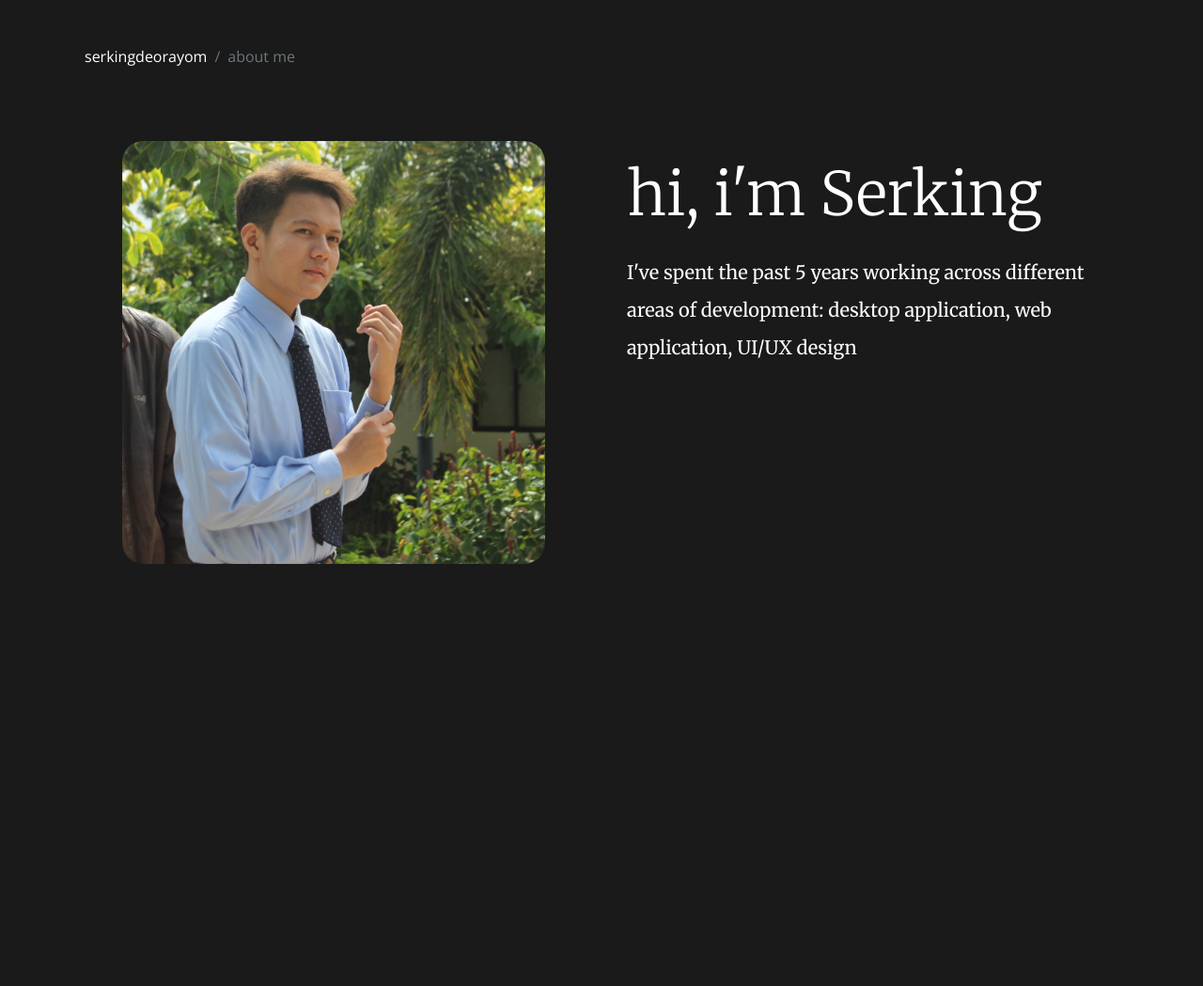
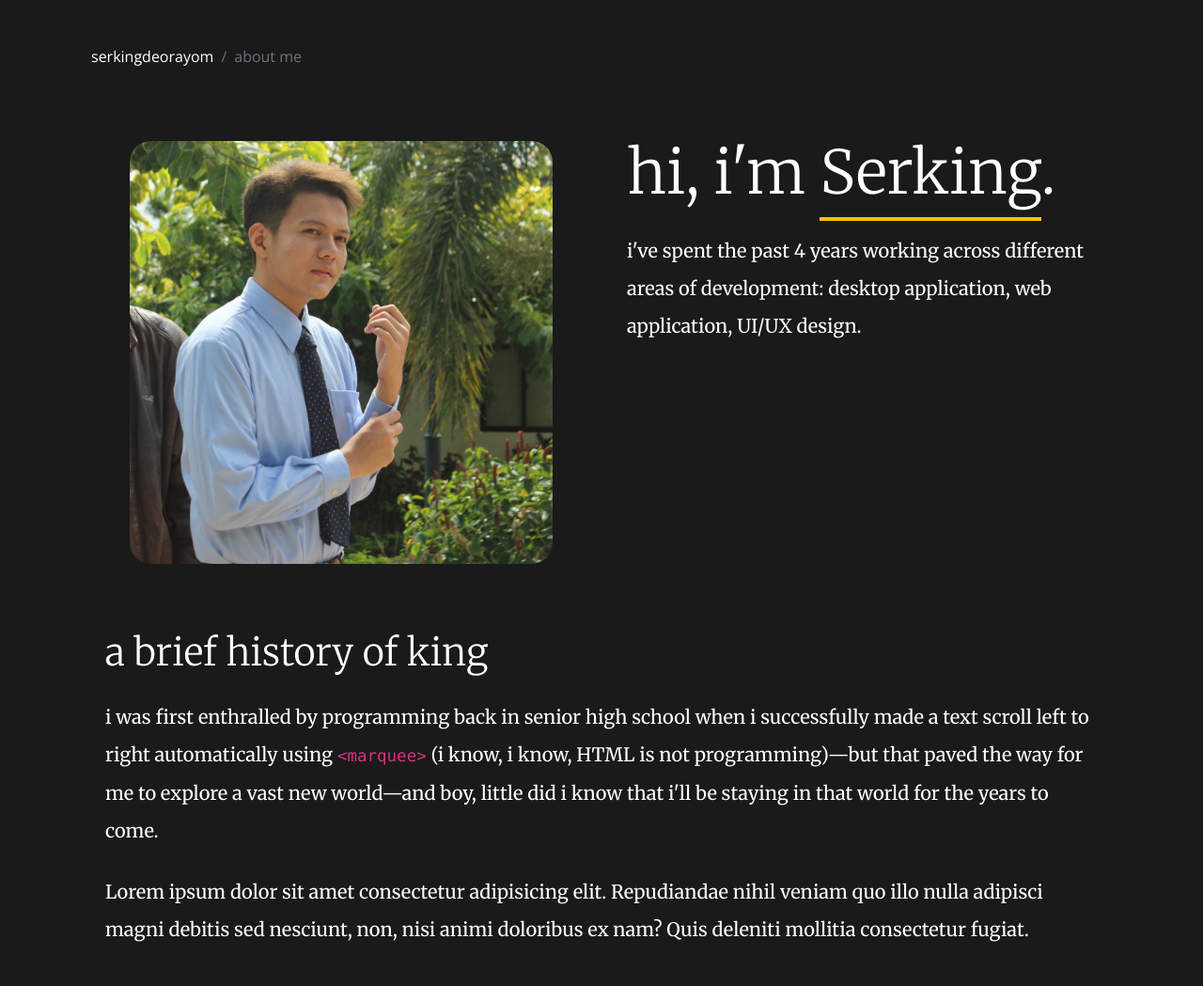
Before and after one commit to kingdeorayom/portfolio, a PHP site: page /about.php in a window 1280 px wide. Shown: the whole page at 94% size. Before the commit the page ends 600 px from the top, so only its background shows below. Run offline with PHP 8.4, Linux system fonts and the light colour scheme; some libraries are stand-ins or nearby versions.

Commit message:
added some about content

```diff
--- a/about.php
+++ b/about.php
@@ -25,18 +25,16 @@ $pagecssVersion = filemtime('./styles/custom/about.css');
 
     <main class="container">
 
-        <section class="page-control my-5 mx-2">
-
+        <section class="page-control">
             <nav aria-label="breadcrumb">
                 <ol class="breadcrumb">
-                    <li class="breadcrumb-item"><a href="./index.php" class="content-title pb-2">serkingdeorayom</a></li>
+                    <li class="breadcrumb-item"><a href="./index.php" class="breadcrumb-title pb-2">serkingdeorayom</a></li>
                     <li class="breadcrumb-item active" aria-current="page">about me</li>
                 </ol>
             </nav>
-
         </section>
 
-        <section class="serkingdeorayom my-5">
+        <section class="introduction">
             <div class="row">
                 <div class="col-sm-12 col-md-6">
                     <div class="about-image-holder">
@@ -44,9 +42,21 @@ $pagecssVersion = filemtime('./styles/custom/about.css');
                     </div>
                 </div>
                 <div class="col-sm-12 col-md-6">
-                    <div class="content-holder">
-                        <h1 class="about-header-text display-3">hi, i'm <a href="./index.php" class="content-title pb-2">Serking</a></h1>
-                        <h5 class="about-content-text">I've spent the past 5 years working across different areas of development: desktop application, web application, UI/UX design</h5>
+                    <div class="content-holder-text">
+                        <h1 class="about-header-text display-3">hi, i'm <a href="./index.php" class="about-name pb-2">Serking</a>.</h1>
+                        <h5 class="about-content-text">i've spent the past 4 years working across different areas of development: desktop application, web application, UI/UX design.</h5>
+                    </div>
+                </div>
+            </div>
+        </section>
+
+        <section class="history">
+            <div class="row">
+                <div class="col-sm-12">
+                    <div class="content-holder-text">
+                        <h1 class="about-header-text display-6">a brief history of king</h1>
+                        <h5 class="about-content-text">i was first enthralled by programming back in senior high school when i successfully made a text scroll left to right automatically using <code>&lt;marquee&gt;</code> (i know, i know, HTML is not programming)&#8212;but that paved the way for me to explore a vast new world&#8212;and boy, little did i know that i'll be staying in that world for the years to come.</h5>
+                        <h5 class="about-content-text">Lorem ipsum dolor sit amet consectetur adipisicing elit. Repudiandae nihil veniam quo illo nulla adipisci magni debitis sed nesciunt, non, nisi animi doloribus ex nam? Quis deleniti mollitia consectetur fugiat.</h5>
                     </div>
                 </div>
             </div>
--- a/styles/custom/about.css
+++ b/styles/custom/about.css
@@ -1,23 +1,23 @@
-/* -------------------------------------- Content -------------------------------------- */
+/* -------------------------------------- Page Control -------------------------------------- */
 
-.content {
+.breadcrumb {
     color: #ffffff;
     text-align: center;
     margin: 48px 0;
 }
 
-.content-title {
+.breadcrumb-title {
     cursor: pointer;
     position: relative;
     color: #ffffff;
     text-decoration: none;
   }
 
-.content-title:hover {
+.breadcrumb-title:hover {
     color: #ffffff;
 }
 
-.content-title::before {
+.breadcrumb-title::before {
     content: "";
     position: absolute;
     display: block;
@@ -31,28 +31,29 @@
     transition: transform 0.3s ease;
 }
 
-.content-title:hover::before {
+.breadcrumb-title:hover::before {
     transform: scaleX(1);
 }
-
-.content-subtitle {
-    color: #cac8c8;
-}
-
-/* -------------------------------------- About -------------------------------------- */
 
 .page-control {
     text-decoration: none;
     color: #ffffff;
     text-align: start;
+    margin: 0 15px;
 }
 
 .page-control:hover {
     color: #cac8c8;
 }
 
-.content-holder {
-    margin: 48px 15px;
+/* -------------------------------------- Introduction -------------------------------------- */
+
+.introduction {
+    margin: 15px 15px;
+}
+
+.content-holder-text {
+    margin: 25px 15px;
 }
 
 .about-header-text {
@@ -78,9 +79,25 @@
     width: 450px;
 }
 
+.about-name {
+    text-decoration: none;
+    color: #ffffff;
+    border-bottom: 4px solid #ffc107;
+}
+
+.about-name:hover {
+    color: #ffffff;
+}
+
 @media only screen and (max-width: 576px) {
     .about-image {
         width: 75%;
         height: auto;
     }
-  }
+}
+
+/* -------------------------------------- Introduction -------------------------------------- */
+
+.history {
+    margin: 15px 15px;
+}
```
Also changed, not shown: styles/custom/main.css (+13 -1 lines).
